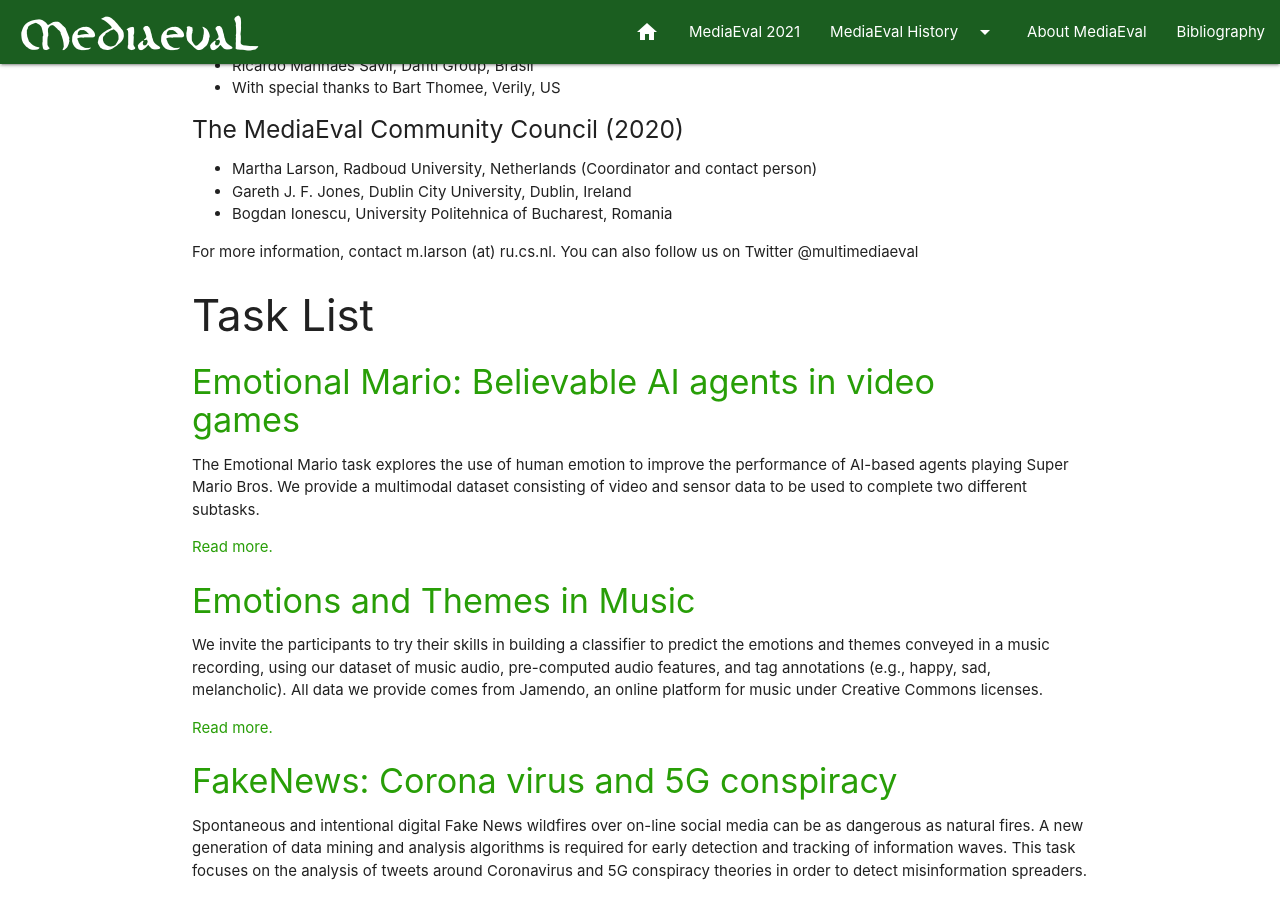
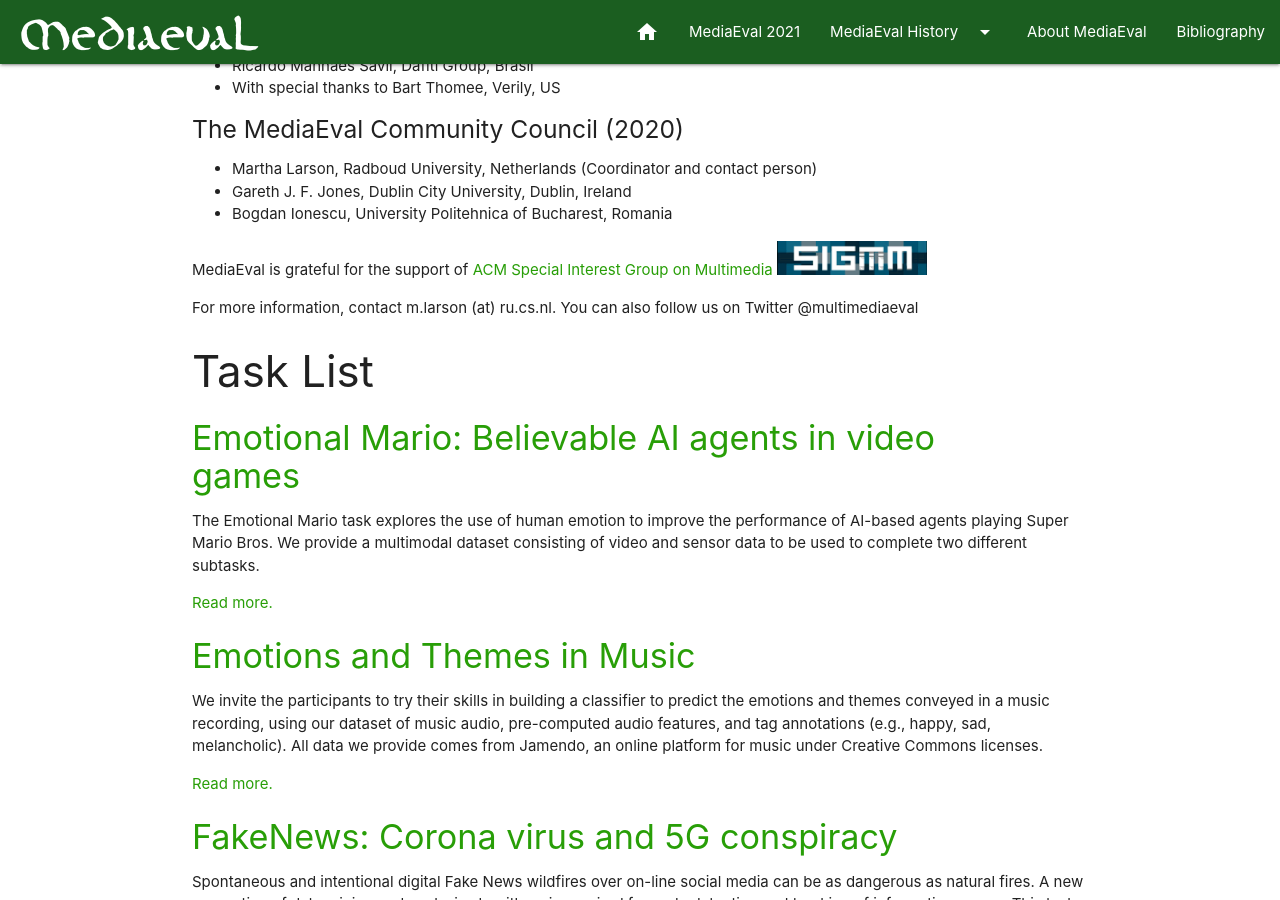
Before and after one commit to multimediaeval/multimediaeval.github.io, a Jekyll site: the page built from _editions/2020.md, in a window 1280 px wide and 900 px high, scrolled down 1175 px. Built offline with Jekyll 4.4.1, drawn with Linux system fonts in a browser that asks for light colours.

Commit message:
Added a thanks to SIGMM

```diff
--- a/_editions/2020.md
+++ b/_editions/2020.md
@@ -73,4 +73,7 @@
 The MediaEval Workshop schedule will center on the \'golden hours\' in order to allow as many people around the world to participate as possible. The start and finish times for each day will be announced soon. The exact schedule will be published shortly before the workshop begins.
 -->
 
+MediaEval is grateful for the support of [ACM Special Interest Group on Multimedia](http://sigmm.org/)
+<img src="https://multimediaeval.github.io/editions/2020/docs/sigmmlogo.gif" width=150/>
+
 For more information, contact m.larson (at) ru.cs.nl. You can also follow us on Twitter @multimediaeval
```
